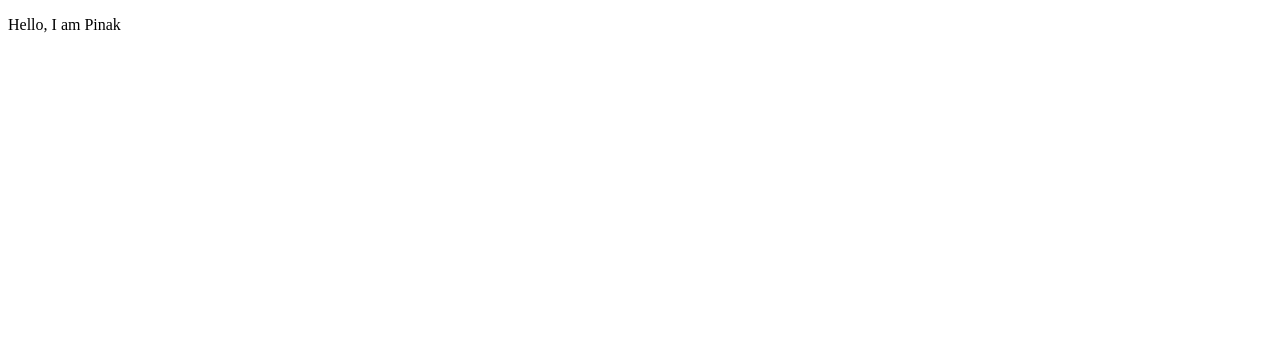
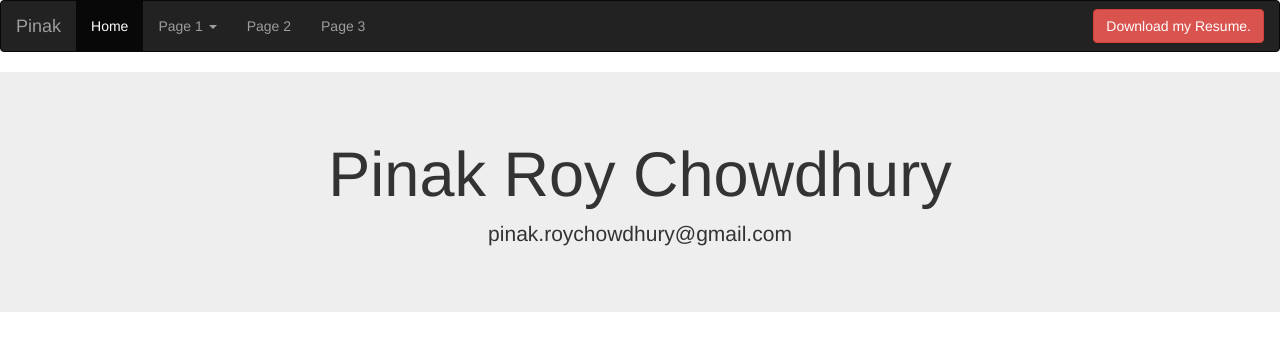
Before and after one commit to Pinak17/profile-page, a plain HTML site: page index.html in a window 1280 px wide. Drawn offline with nearby package versions, Linux system fonts and the light colour scheme.

Commit message:
Navigation bar added.

```diff
--- a/index.html
+++ b/index.html
@@ -1,9 +1,47 @@
 <!DOCTYPE html>
-<html>
+<html lang="en">
 	<head>
 		<title>Pinak Roy Chowdhury</title>
+		<meta charset="utf-8">
+		<meta name="viewport" content="width=device-width, initial-scale=1">
+		<link rel="stylesheet" href="https://maxcdn.bootstrapcdn.com/bootstrap/3.3.7/css/bootstrap.min.css">
+		<script src="https://ajax.googleapis.com/ajax/libs/jquery/3.2.1/jquery.min.js"></script>
+		<script src="https://maxcdn.bootstrapcdn.com/bootstrap/3.3.7/js/bootstrap.min.js"></script>
 	</head>
 	<body>
-		<p>Hello, I am Pinak</p>
+		<nav class="navbar navbar-inverse">
+			<div class="container-fluid">
+				<div class="navbar-header">
+					<button type="button" class="navbar-toggle" data-toggle="collapse" data-target="#myNavbar">
+						<span class="icon-bar"></span>
+						<span class="icon-bar"></span>
+						<span class="icon-bar"></span>
+					</button>
+					<a class="navbar-brand" href="#">Pinak</a>
+				</div>
+				<div class="collapse navbar-collapse" id="myNavbar">
+					<ul class="nav navbar-nav">
+						<li class="active"><a href="#">Home</a></li>
+						<li class="dropdown">
+							<a class="dropdown-toggle" data-toggle="dropdown" href="#">Page 1 <span class="caret"></span></a>
+							<ul class="dropdown-menu">
+								<li><a href="#">Page 1-1</a></li>
+								<li><a href="#">Page 1-2</a></li>
+								<li><a href="#">Page 1-3</a></li>
+							</ul>
+						</li>
+						<li><a href="#">Page 2</a></li>
+						<li><a href="#">Page 3</a></li>
+					</ul>
+					<ul class="nav navbar-nav navbar-right">
+						<button class="btn btn-danger navbar-btn">Download my Resume.</button>
+					</ul>
+				</div>
+			</div>
+		</nav>
+		<div class="jumbotron text-center">
+			<h1>Pinak Roy Chowdhury</h1>
+			<p>pinak.roychowdhury@gmail.com</p>
+		</div>
 	</body>
 </html>
```
